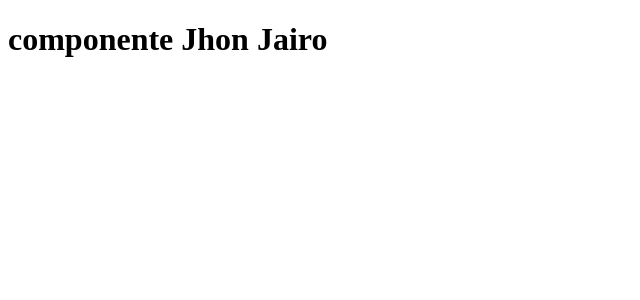
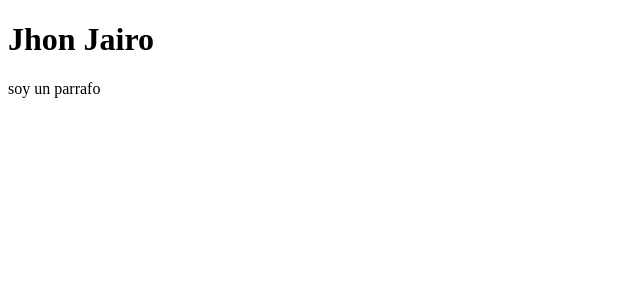
Before and after one commit to jmueseslab/React, a React (Vite) app in the folder 03-counter-app-vit/: page / in a window 1280 px wide. Shown: the top 300 px of the page, without its empty margins (0-640 px from the left). Built offline with nearby package versions, Linux system fonts and the light colour scheme.

Commit message:
Retornar elementos en el Componente - Fragment

```diff
--- a/03-counter-app-vit/src/FirstApp.jsx
+++ b/03-counter-app-vit/src/FirstApp.jsx
@@ -1,6 +1,11 @@
 export const FirstApp = () => {
     return (
-      <h1>componente Jhon Jairo</h1>
+
+        //fragmento
+        <>
+            <h1>Jhon Jairo</h1>
+            <p>soy un parrafo</p>
+        </>
     );
 }
 // rafc => atajo crear component fuction
```
